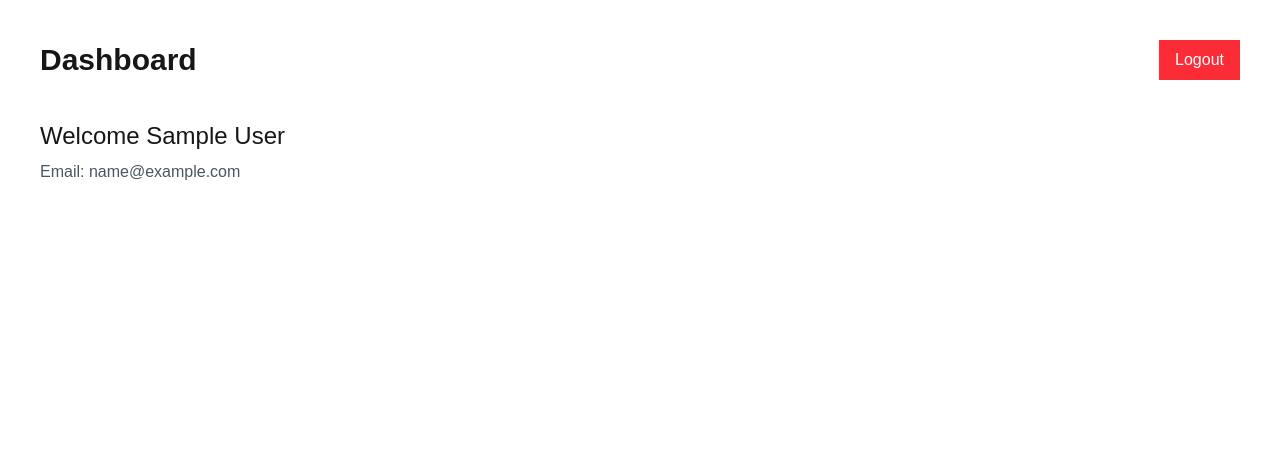
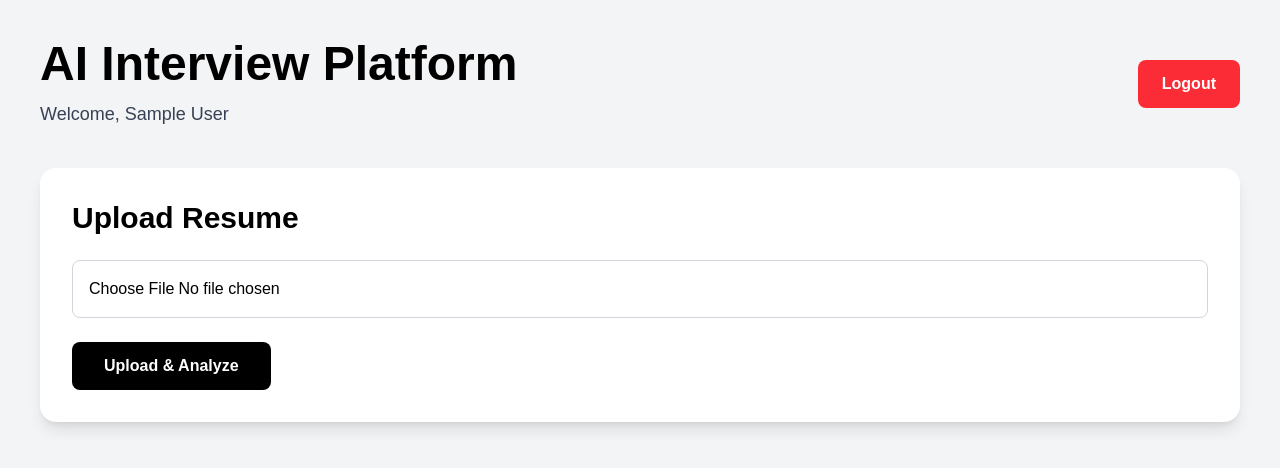
Before and after one commit to Shivam-Agarwal-2006/AI-interview-platform, a Next.js app in the folder client/: page /dashboard in a window 1280 px wide. Shown: the top 468 px of the page. Built offline with nearby package versions, Linux system fonts and the light colour scheme; sample sign-in values are in the browser's storage.

Commit message:
Integrated AI resume analysis with Gemini API

```diff
--- a/client/src/app/dashboard/page.js
+++ b/client/src/app/dashboard/page.js
@@ -1,13 +1,20 @@
 "use client";
 
-import { useEffect, useState } from "react";
+import { useState, useEffect } from "react";
 import { useRouter } from "next/navigation";
+import axios from "axios";
 
 export default function Dashboard() {
 
     const router = useRouter();
 
     const [user, setUser] = useState(null);
+
+    const [file, setFile] = useState(null);
+
+    const [loading, setLoading] = useState(false);
+
+    const [analysis, setAnalysis] = useState("");
 
     useEffect(() => {
 
@@ -25,6 +32,45 @@ export default function Dashboard() {
 
     }, []);
 
+    const handleUpload = async () => {
+
+        if (!file) {
+            alert("Please select a resume");
+            return;
+        }
+
+        try {
+
+            setLoading(true);
+
+            const formData = new FormData();
+
+            formData.append("resume", file);
+
+            const res = await axios.post(
+                "http://localhost:5000/api/resume/upload",
+                formData,
+                {
+                    headers: {
+                        "Content-Type": "multipart/form-data",
+                    },
+                }
+            );
+
+            setAnalysis(res.data.analysis);
+
+        } catch (error) {
+
+            console.log(error);
+
+            alert("Upload failed");
+
+        } finally {
+
+            setLoading(false);
+        }
+    };
+
     const logout = () => {
 
         localStorage.removeItem("token");
@@ -34,34 +80,96 @@ export default function Dashboard() {
     };
 
     return (
-        <div className="p-10">
 
-            <div className="flex justify-between items-center">
+        <div className="min-h-screen bg-gray-100 text-black p-10">
 
-                <h1 className="text-3xl font-bold">
-                    Dashboard
-                </h1>
+            {/* HEADER */}
+
+            <div className="flex justify-between items-center mb-10">
+
+                <div>
+
+                    <h1 className="text-5xl font-bold text-black">
+                        AI Interview Platform
+                    </h1>
+
+                    <p className="text-gray-700 mt-3 text-lg">
+                        Welcome, {user?.name}
+                    </p>
+
+                </div>
 
                 <button
                     onClick={logout}
-                    className="bg-red-500 text-white px-4 py-2"
+                    className="bg-red-500 hover:bg-red-600 text-white px-6 py-3 rounded-lg font-semibold transition"
                 >
                     Logout
                 </button>
 
             </div>
 
-            <div className="mt-10">
 
-                <h2 className="text-2xl">
-                    Welcome {user?.name}
+            {/* UPLOAD CARD */}
+
+            <div className="bg-white p-8 rounded-2xl shadow-lg">
+
+                <h2 className="text-3xl font-bold mb-6 text-black">
+                    Upload Resume
                 </h2>
 
-                <p className="mt-2 text-gray-600">
-                    Email: {user?.email}
-                </p>
+                <input
+                    type="file"
+                    accept=".pdf"
+                    onChange={(e) => setFile(e.target.files[0])}
+                    className="mb-6 border border-gray-300 p-4 rounded-lg w-full bg-white text-black"
+                />
+
+                <button
+                    onClick={handleUpload}
+                    className="bg-black hover:bg-gray-800 text-white px-8 py-3 rounded-lg font-semibold transition"
+                >
+                    Upload & Analyze
+                </button>
 
             </div>
+
+
+            {/* LOADING */}
+
+            {loading && (
+
+                <div className="bg-white p-8 rounded-2xl shadow-lg mt-10">
+
+                    <div className="flex items-center gap-4">
+
+                        <div className="w-6 h-6 border-4 border-black border-t-transparent rounded-full animate-spin"></div>
+
+                        <p className="text-xl font-semibold">
+                            AI is analyzing your resume...
+                        </p>
+
+                    </div>
+
+                </div>
+            )}
+
+
+            {/* ANALYSIS */}
+
+            {analysis && (
+
+                <div className="bg-white p-8 rounded-2xl shadow-lg mt-10">
+
+                    <h2 className="text-3xl font-bold mb-6">
+                        AI Analysis
+                    </h2>
+
+                    <div className="whitespace-pre-wrap text-gray-800 leading-8 text-lg">
+                        {analysis}
+                    </div>
+
+                </div>
+            )}
 
         </div>
     );
```
Also changed, not shown: 5 other files (tests, documents, lock files or other folders).
